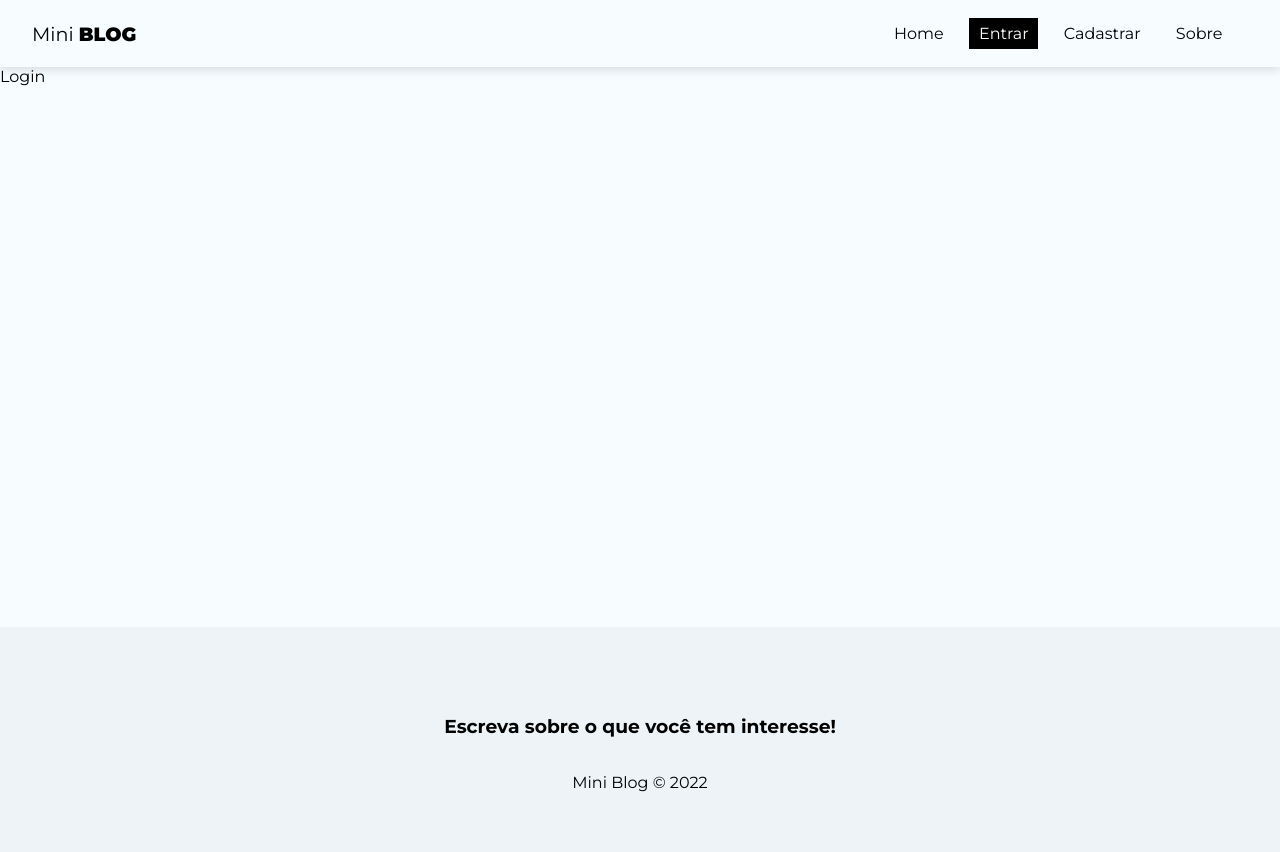
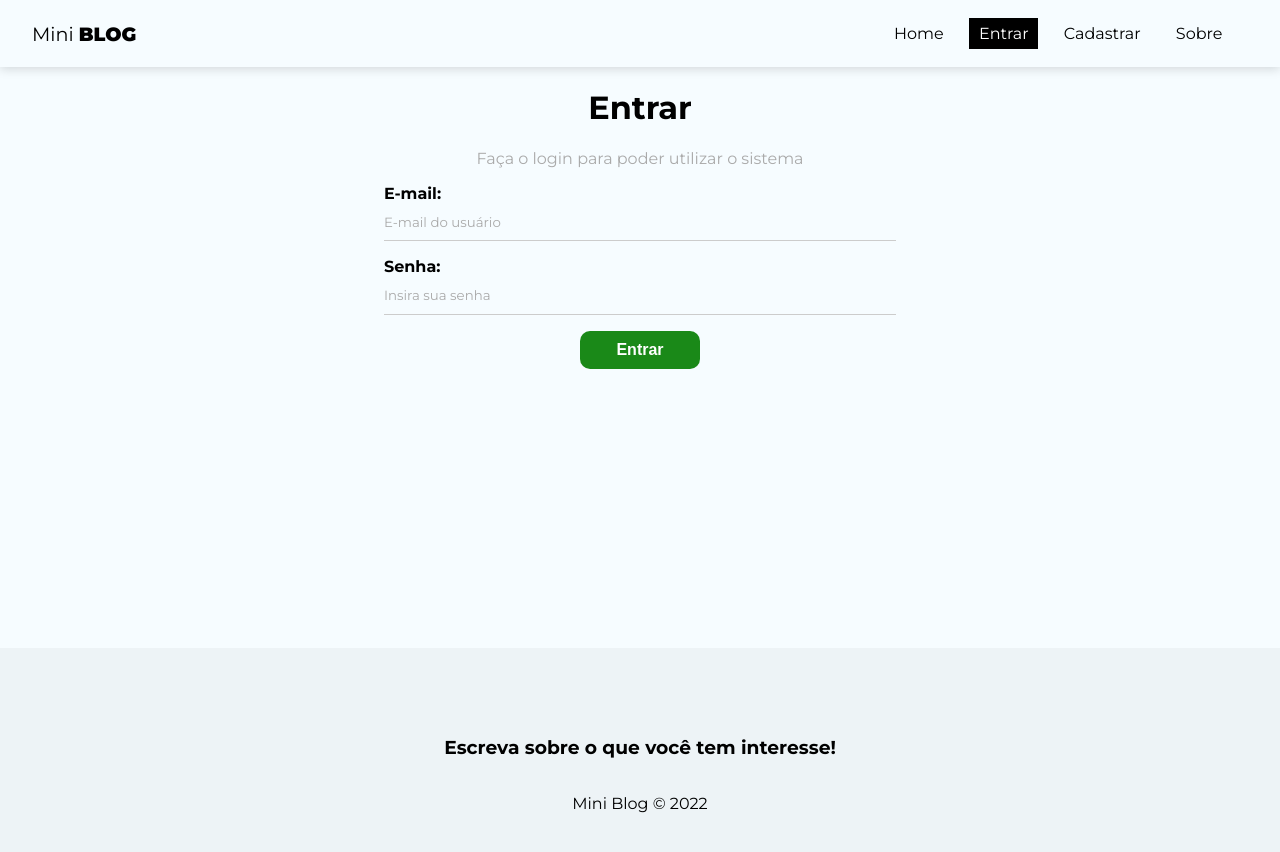
Before and after one commit to sucodelarangela/miniblog, a React (Create React App) app in the folder 10_MINIBLOG/miniblog/: page /login in a window 1280 px wide. Shown: the top 852 px of the page. Built offline with nearby package versions, Linux system fonts and the light colour scheme; no server answers.

Commit message:
login with firebase

```diff
--- a/10_MINIBLOG/miniblog/src/hooks/useAuthentication.js
+++ b/10_MINIBLOG/miniblog/src/hooks/useAuthentication.js
@@ -74,11 +74,37 @@ export const useAuthentication = () => {
         }
     };
 
-    // logout/signout
+    // logout / sign out
     const logout = () => {
         checkIfIsCancelled();
 
         signOut(auth);
+    };
+
+    // login / sign in
+    const login = async (data) => {
+        checkIfIsCancelled();
+
+        setLoading(true);
+        setError(false);
+
+        try {
+            await signInWithEmailAndPassword(auth, data.email, data.password);
+        } catch (error) {
+            let systemErrorMessage;
+
+            if (error.message.includes('user-not-found')) {
+                systemErrorMessage = 'Usuário não encontrado';
+                setLoading(false);
+            } else if (error.message.includes('wrong-password')) {
+                systemErrorMessage = 'Senha incorreta';
+            } else {
+                systemErrorMessage = 'Ocorreu um erro. Por favor, tente mais tarde';
+            }
+
+            setError(systemErrorMessage);
+            setLoading(false);
+        }
     };
 
     // useEffect to set cancelled as true and avoid memory leak
@@ -92,6 +118,7 @@ export const useAuthentication = () => {
         createUser,
         error,
         loading,
-        logout
+        logout,
+        login
     };
 };
--- a/10_MINIBLOG/miniblog/src/pages/Login/Login.module.sass
+++ b/10_MINIBLOG/miniblog/src/pages/Login/Login.module.sass
@@ -0,0 +1,5 @@
+.login
+    text-align: center
+
+.login p
+    color: #aaa
--- a/10_MINIBLOG/miniblog/src/pages/Login/index.js
+++ b/10_MINIBLOG/miniblog/src/pages/Login/index.js
@@ -1,6 +1,68 @@
+import { useEffect, useState } from 'react';
+import { useAuthentication } from '../../hooks/useAuthentication';
+
+import styles from './Login.module.sass';
+
 const Login = () => {
+    const [email, setEmail] = useState('');
+    const [password, setPassword] = useState('');
+    const [error, setError] = useState(''); // this is a front end error
+
+    // to avoid error, we'll use the back end error as authError
+    const { login, error: authError, loading } = useAuthentication();
+
+    const handleSubmit = async (e) => {
+        e.preventDefault();
+
+        setError('');
+
+        const user = {
+            email,
+            password
+        };
+
+        // send user to back end
+        const res = await login(user);
+    };
+
+    useEffect(() => {
+        if (authError) {
+            setError(authError);
+        }
+    }, [authError]);
+
     return (
-        <div>Login</div>
+        <div className={styles.login}>
+            <h1>Entrar</h1>
+            <p>Faça o login para poder utilizar o sistema</p>
+            <form onSubmit={handleSubmit}>
+                <label>
+                    E-mail:
+                    <input
+                        type="email"
+                        name='email'
+                        required
+                        placeholder="E-mail do usuário"
+                        value={email}
+                        onChange={(e) => setEmail(e.target.value)}
+                    />
+                </label>
+                <label>
+                    Senha:
+                    <input
+                        type="password"
+                        name='password'
+                        required
+                        placeholder="Insira sua senha"
+                        value={password}
+                        onChange={(e) => setPassword(e.target.value)}
+                    />
+                </label>
+                {!loading && <button className='btn'>Entrar</button>}
+                {loading && <button className='btn' disabled>Aguarde...</button>}
+                {error && <p className='error'>{error}</p>}
+            </form>
+        </div>
     );
 };
 
```
